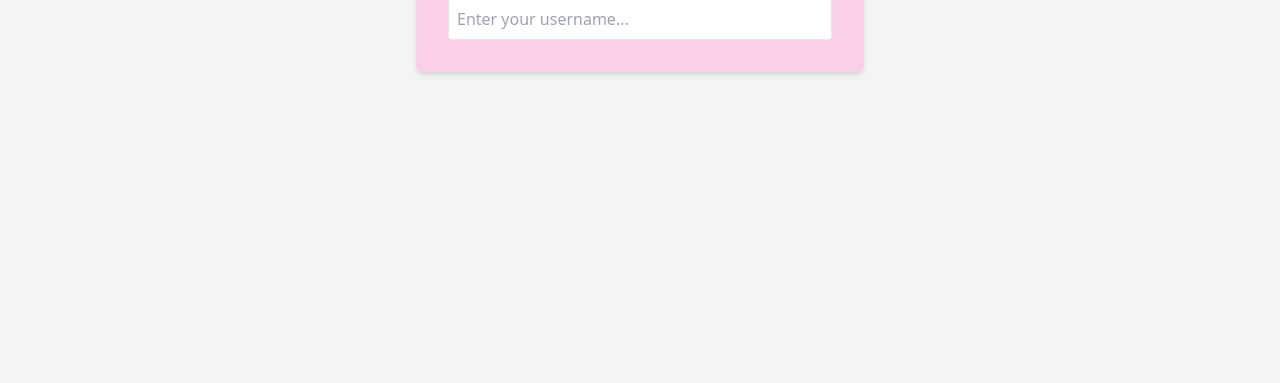
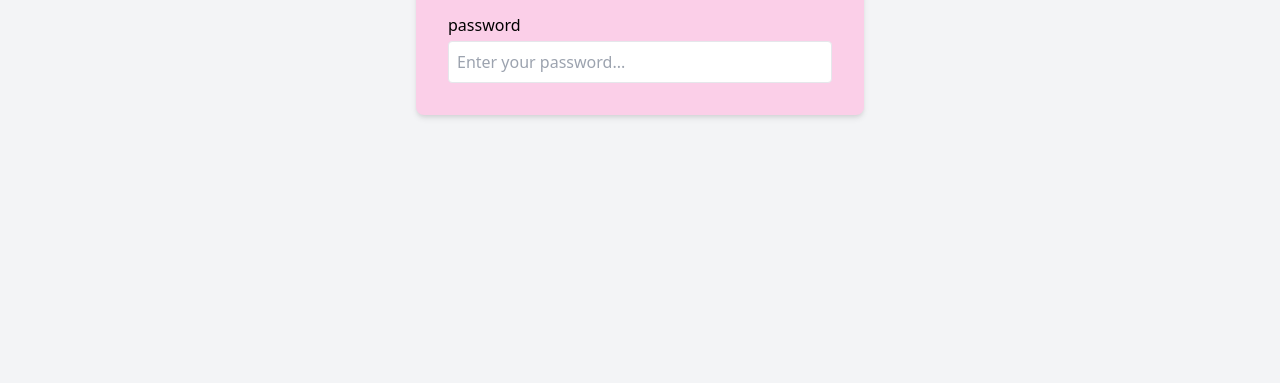
Before and after one commit to TaliaBarZohar/Ai-Blog-Generator, a plain HTML site: page frontend/login.html in a window 1280 px wide. Shown: the part 485-868 px from the top of the page. Drawn offline with nearby package versions, Linux system fonts and the light colour scheme.

Commit message:
password Create

```diff
--- a/frontend/login.html
+++ b/frontend/login.html
@@ -36,6 +36,19 @@
               class="w-full p-2 border rounded"
             />
           </div>
+
+          <div>
+            <label for="password" class="block mb-1 font-medium">
+              password
+            </label>
+            <input
+              type="password"
+              id="password"
+              name="password"
+              placeholder="Enter your password..."
+              class="w-full p-2 border rounded"
+            />
+          </div>
         </form>
       </div>
     </div>
```
